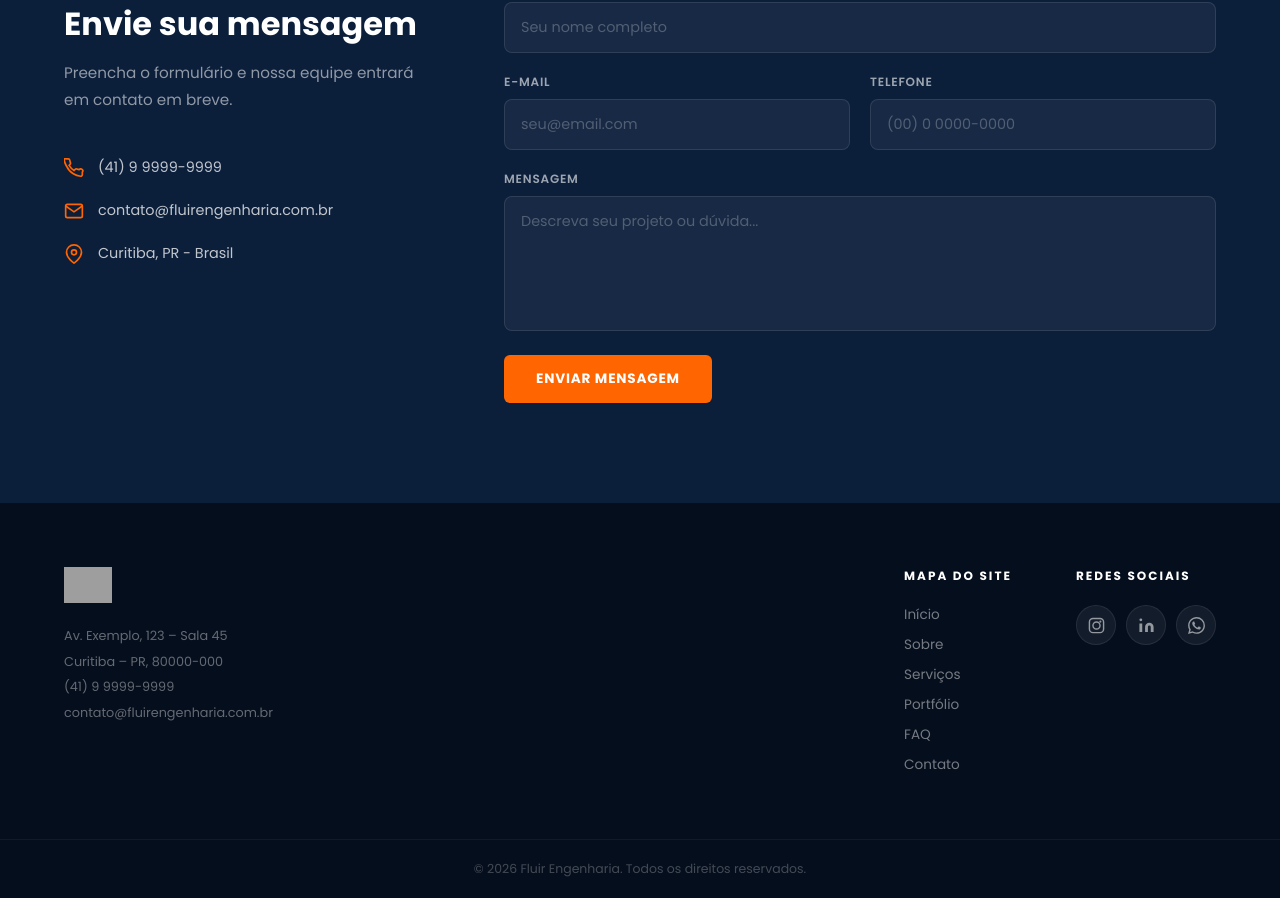
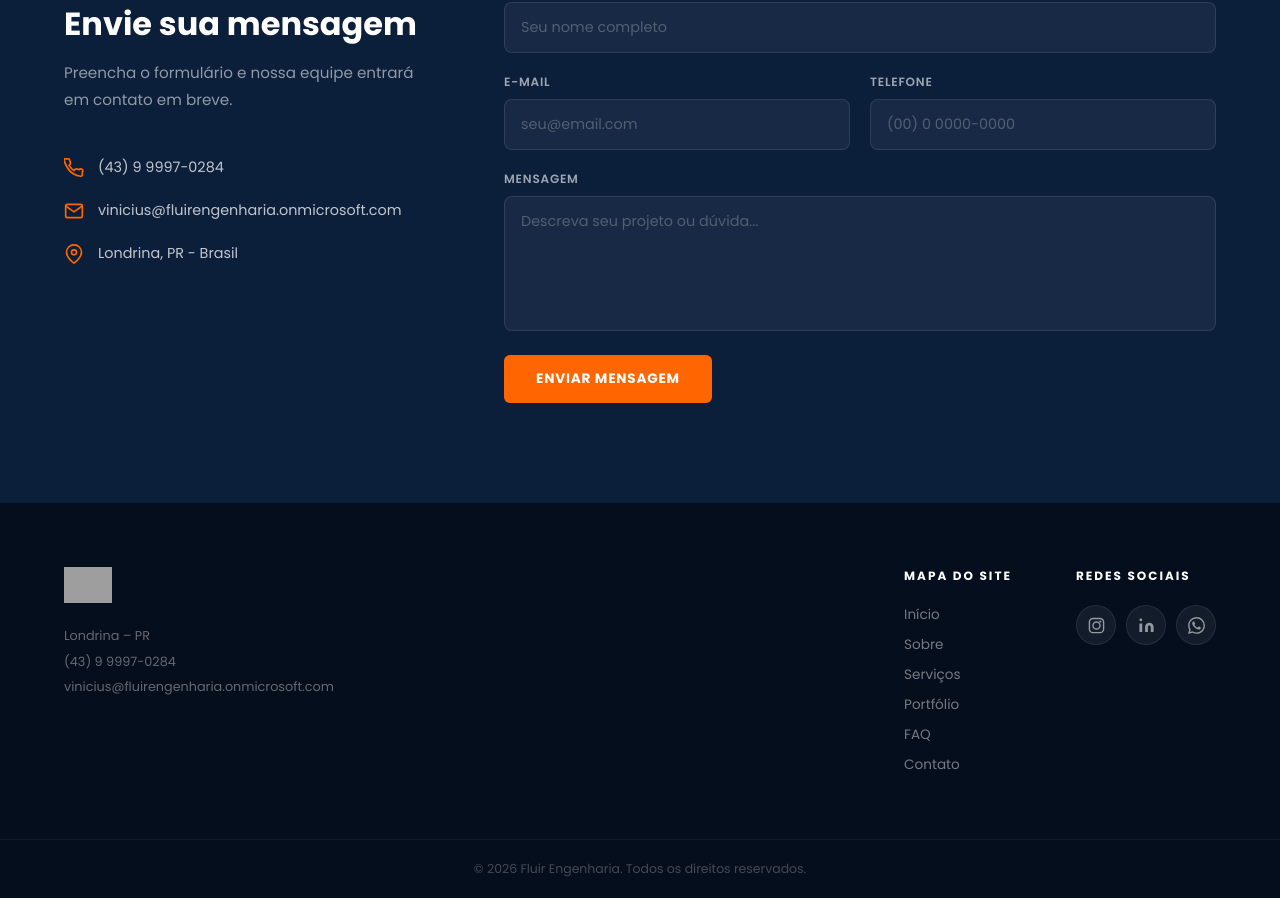
Before and after one commit to matheuszufi/FluirEngenhariaSystem, a React (Vite) app: page /#/ in a window 1280 px wide. Shown: the part 3120-4018 px from the top of the page. Built offline with nearby package versions, Linux system fonts and the light colour scheme; no server answers; the database is empty; grey boxes are pictures that could not be loaded.

Commit message:
alterações manuais
alteraçoes manual conteudo

```diff
--- a/src/components/Contact.jsx
+++ b/src/components/Contact.jsx
@@ -31,21 +31,21 @@ export default function Contact() {
               <svg viewBox="0 0 24 24" fill="none" stroke="currentColor" strokeWidth="2">
                 <path d="M22 16.92v3a2 2 0 01-2.18 2 19.79 19.79 0 01-8.63-3.07A19.5 19.5 0 013.07 9.81a19.79 19.79 0 01-3.07-8.67A2 2 0 012 1h3a2 2 0 012 1.72 12.84 12.84 0 00.7 2.81 2 2 0 01-.45 2.11L6.09 8.91a16 16 0 006 6l1.27-1.27a2 2 0 012.11-.45 12.84 12.84 0 002.81.7A2 2 0 0122 16.92z"/>
               </svg>
-              <span>(41) 9 9999-9999</span>
+              <span>(43) 9 9997-0284</span>
             </div>
             <div className="contact__detail">
               <svg viewBox="0 0 24 24" fill="none" stroke="currentColor" strokeWidth="2">
                 <path d="M4 4h16c1.1 0 2 .9 2 2v12c0 1.1-.9 2-2 2H4c-1.1 0-2-.9-2-2V6c0-1.1.9-2 2-2z"/>
                 <polyline points="22,6 12,13 2,6"/>
               </svg>
-              <span>contato@fluirengenharia.com.br</span>
+              <span>vinicius@fluirengenharia.onmicrosoft.com</span>
             </div>
             <div className="contact__detail">
               <svg viewBox="0 0 24 24" fill="none" stroke="currentColor" strokeWidth="2">
                 <path d="M21 10c0 7-9 13-9 13s-9-6-9-13a9 9 0 0118 0z"/>
                 <circle cx="12" cy="10" r="3"/>
               </svg>
-              <span>Curitiba, PR - Brasil</span>
+              <span>Londrina, PR - Brasil</span>
             </div>
           </div>
         </div>
--- a/src/components/Footer.jsx
+++ b/src/components/Footer.jsx
@@ -7,10 +7,9 @@ export default function Footer() {
             <img src={`${import.meta.env.BASE_URL}logofluir.png`} alt="Fluir Engenharia" className="footer__logo-img" />
           </a>
           <address className="footer__address">
-            <p>Av. Exemplo, 123 – Sala 45</p>
-            <p>Curitiba – PR, 80000-000</p>
-            <p>(41) 9 9999-9999</p>
-            <p>contato@fluirengenharia.com.br</p>
+            <p>Londrina – PR</p>
+            <p>(43) 9 9997-0284</p>
+            <p>vinicius@fluirengenharia.onmicrosoft.com</p>
           </address>
         </div>
 
```
